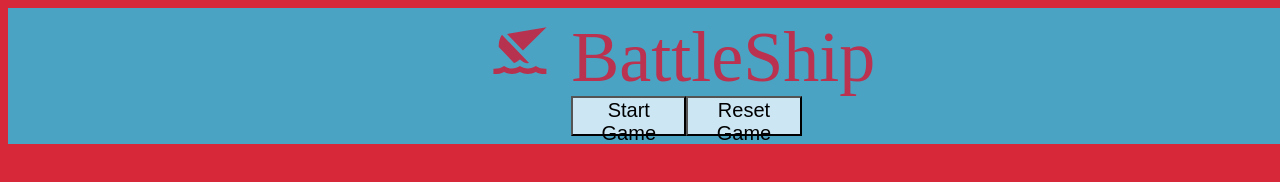
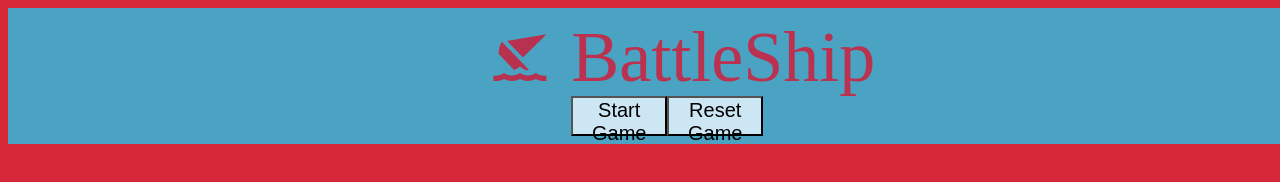
Before and after one commit to DutsAndrew/battleship-game, a website built with webpack: page dist/index.html in a window 1280 px wide. Built offline with nearby package versions, Linux system fonts and the light colour scheme.

Commit message:
box margin error fix

```diff
--- a/src/stylesheets/style.css
+++ b/src/stylesheets/style.css
@@ -26,7 +26,7 @@ body {
   width: 8vw;
   height: 8vh;
   margin: 0;
-  margin-bottom: 4%;
+  margin-bottom: 3%;
 }
 
 #menu {
@@ -50,7 +50,7 @@ body {
   display: flex;
   flex-flow: row nowrap;
   height: 5vh;
-  width: 18vw;
+  width: 15vw;
 }
 
 #start-game {
```
